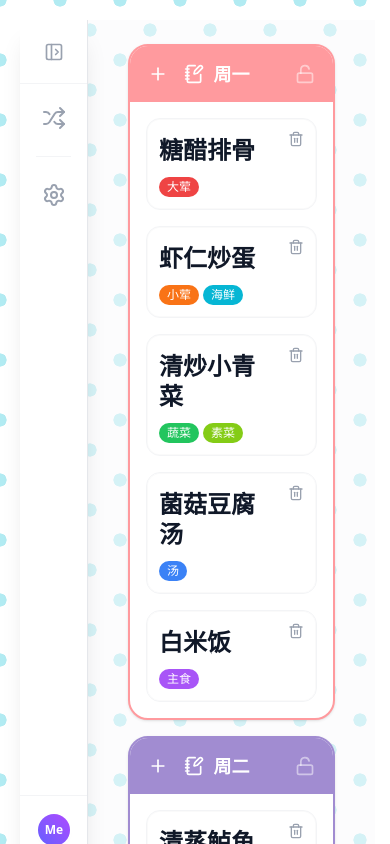
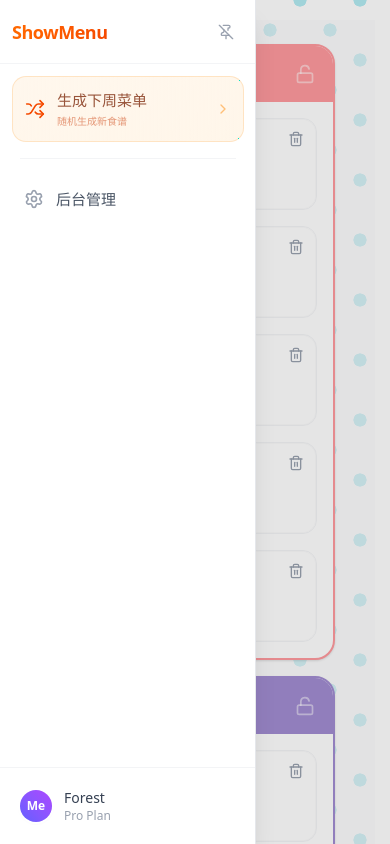
Before and after one commit to forestsheep911/show-me-the-menu, a Next.js app in the folder web/: page / in a window 390 px wide. Shown: the top 844 px of the page. Built offline with nearby package versions, Linux system fonts and the light colour scheme.

Commit message:
feat: Add a new SideMenu component with pin/hover functionality and a root package.json for project setup.

```diff
--- a/web/src/components/SideMenu.tsx
+++ b/web/src/components/SideMenu.tsx
@@ -2,18 +2,21 @@
 
 import { useState, useEffect, useCallback } from "react";
 import Link from "next/link";
-import { Settings, Shuffle, PanelLeftOpen, PanelLeftClose, ChevronRight } from "lucide-react";
+import { Settings, Shuffle, ChevronRight, Pin, PinOff } from "lucide-react";
 import { cn } from "@/lib/utils";
 import { useMenuStore } from "@/store/menuStore";
-import { Button } from "@/components/ui/button";
 
 interface SideMenuProps {
     className?: string;
 }
 
 export function SideMenu({ className }: SideMenuProps) {
-    const [isExpanded, setIsExpanded] = useState(false);
+    const [isPinned, setIsPinned] = useState(false);
+    const [isHovered, setIsHovered] = useState(false);
     const generateNewMenu = useMenuStore((state) => state.generateNewMenu);
+
+    // 展开状态：固定时始终展开，非固定时只在hover时展开
+    const isExpanded = isPinned || isHovered;
 
     const handleKeyDown = useCallback((e: KeyboardEvent) => {
         const target = e.target as HTMLElement;
@@ -27,51 +30,77 @@ export function SideMenu({ className }: SideMenuProps) {
 
         if (e.key === "f" || e.key === "F") {
             e.preventDefault();
-            setIsExpanded((prev) => !prev);
+            setIsPinned((prev) => !prev);
         }
 
-        if (e.key === "Escape" && isExpanded) {
+        if (e.key === "Escape" && isPinned) {
             e.preventDefault();
-            setIsExpanded(false);
+            setIsPinned(false);
         }
-    }, [isExpanded]);
+    }, [isPinned]);
 
     useEffect(() => {
         document.addEventListener("keydown", handleKeyDown);
         return () => document.removeEventListener("keydown", handleKeyDown);
     }, [handleKeyDown]);
 
+    const handleMouseLeaveMenu = useCallback(() => {
+        if (!isPinned) {
+            setIsHovered(false);
+        }
+    }, [isPinned]);
+
     return (
         <>
+            {/* 占位元素：当固定时在文档流中占据空间，把主内容往右推 */}
+            {isPinned && (
+                <div className="w-64 h-screen shrink-0" />
+            )}
+
+            {/* 鼠标触发区域：非固定时在最左边显示一个隐形的触发区 */}
+            {!isPinned && !isHovered && (
+                <div
+                    className="fixed left-0 top-0 h-screen w-3 z-50"
+                    onMouseEnter={() => setIsHovered(true)}
+                />
+            )}
+
+            {/* 菜单主体 - 始终使用 fixed 定位保持一致性 */}
             <div
                 className={cn(
-                    "sticky top-0 h-screen shrink-0 flex flex-col bg-white text-gray-800 transition-all duration-300 ease-[cubic-bezier(0.25,0.1,0.25,1.0)] border-r border-gray-200 shadow-xl",
-                    isExpanded ? "w-64" : "w-[68px]",
+                    "fixed top-0 left-0 h-screen flex flex-col bg-white text-gray-800 transition-all duration-300 ease-[cubic-bezier(0.25,0.1,0.25,1.0)] border-r border-gray-200 shadow-xl overflow-hidden z-50",
+                    isExpanded ? "w-64" : "w-0",
                     className
                 )}
-                onMouseEnter={() => {
-                    // Optional: Auto expand on hover if desired, but user asked for clicking.
-                    // Sticking to click for stability unless requested.
-                }}
+                onMouseEnter={() => !isPinned && setIsHovered(true)}
+                onMouseLeave={handleMouseLeaveMenu}
             >
+                {/* 内部容器：固定宽度，防止内容被压缩 */}
+                <div className="w-64 h-full flex flex-col">
                     {/* Header / Toggle Area */}
-                <div className="h-16 flex items-center justify-center shrink-0 border-b border-gray-100">
-                    <button
-                        onClick={() => setIsExpanded(!isExpanded)}
-                        className={cn(
-                            "group flex items-center justify-center w-10 h-10 rounded-lg hover:bg-gray-100 transition-colors text-gray-400 hover:text-gray-900",
-                            isExpanded && "ml-auto mr-3" // Align right when expanded
-                        )}
-                        title={isExpanded ? "收起 (Esc)" : "展开菜单 (F)"}
-                    >
-                        {isExpanded ? <PanelLeftClose className="size-5" /> : <PanelLeftOpen className="size-5" />}
-                    </button>
-
-                    {isExpanded && (
-                        <div className="absolute left-4 font-bold text-lg tracking-tight bg-gradient-to-r from-orange-500 to-orange-600 bg-clip-text text-transparent opacity-0 animate-in fade-in slide-in-from-left-2 duration-300 fill-mode-forwards" style={{ animationDelay: '100ms' }}>
+                    <div className="h-16 flex items-center justify-between shrink-0 border-b border-gray-100 px-3">
+                        {/* 左侧 Logo */}
+                        <div className="font-bold text-lg tracking-tight bg-gradient-to-r from-orange-500 to-orange-600 bg-clip-text text-transparent">
                             ShowMenu
                         </div>
+
+                        {/* Pin 按钮 */}
+                        <button
+                            onClick={() => setIsPinned(!isPinned)}
+                            className={cn(
+                                "group flex items-center justify-center w-9 h-9 rounded-lg transition-all duration-200",
+                                isPinned
+                                    ? "bg-orange-100 text-orange-600 hover:bg-orange-200"
+                                    : "text-gray-400 hover:text-gray-600 hover:bg-gray-100"
                             )}
+                            title={isPinned ? "取消固定 (F)" : "固定菜单 (F)"}
+                        >
+                            {isPinned ? (
+                                <Pin className="size-4" />
+                            ) : (
+                                <PinOff className="size-4" />
+                            )}
+                        </button>
                     </div>
 
                     {/* Scrollable Content */}
@@ -80,88 +109,60 @@ export function SideMenu({ className }: SideMenuProps) {
                         <button
                             onClick={() => {
                                 generateNewMenu();
-                            // Optional: Close on action
-                            // setIsExpanded(false);
                             }}
-                        className={cn(
-                            "relative flex items-center rounded-xl transition-all duration-200 group overflow-hidden",
-                            isExpanded ? "w-full p-3 bg-gradient-to-br from-orange-50 to-orange-100/50 hover:from-orange-100 hover:to-orange-200/50 border border-orange-200/60" : "w-11 h-11 justify-center hover:bg-gray-100"
-                        )}
+                            className="relative flex items-center w-full p-3 rounded-xl transition-all duration-200 group overflow-hidden bg-gradient-to-br from-orange-50 to-orange-100/50 hover:from-orange-100 hover:to-orange-200/50 border border-orange-200/60"
                             title="一键生成下周菜单"
                         >
-                        <div className={cn(
-                            "flex items-center justify-center transition-all duration-300 z-10",
-                            isExpanded ? "text-orange-600" : "text-gray-400 group-hover:text-orange-500"
-                        )}>
-                            <Shuffle className={cn("transition-transform", isExpanded ? "size-5" : "size-6")} />
+                            <div className="flex items-center justify-center text-orange-600">
+                                <Shuffle className="size-5" />
                             </div>
 
-                        {/* Text Label - Only visible when expanded */}
-                        <div className={cn(
-                            "absolute left-10 ml-1 whitespace-nowrap transition-all duration-300 ease-in-out flex flex-col items-start gap-0.5",
-                            isExpanded ? "opacity-100 translate-x-0" : "opacity-0 -translate-x-4 pointer-events-none"
-                        )}>
+                            <div className="ml-3 flex flex-col items-start gap-0.5">
                                 <span className="font-medium text-orange-900/80 text-[15px]">生成下周菜单</span>
                                 <span className="text-[10px] text-orange-700/50">随机生成新食谱</span>
                             </div>
 
-                        {isExpanded && (
                             <ChevronRight className="absolute right-3 size-4 text-orange-400/50 group-hover:text-orange-500 transition-colors" />
-                        )}
                         </button>
 
-                    <div className={cn("h-px bg-gray-100 my-1 mx-2", !isExpanded && "mx-1")} />
+                        <div className="h-px bg-gray-100 my-1 mx-2" />
 
                         {/* Admin Link */}
                         <Link
                             href="/edit"
-                        className={cn(
-                            "relative flex items-center rounded-xl transition-all duration-200 group overflow-hidden",
-                            isExpanded ? "w-full p-3 hover:bg-gray-100" : "w-11 h-11 justify-center hover:bg-gray-100"
-                        )}
+                            className="relative flex items-center w-full p-3 rounded-xl transition-all duration-200 group overflow-hidden hover:bg-gray-100"
                             title="后台管理"
                         >
-                        <div className={cn(
-                            "flex items-center justify-center transition-all duration-300 z-10",
-                            isExpanded ? "text-gray-400 group-hover:text-gray-600" : "text-gray-400 group-hover:text-gray-600"
-                        )}>
-                            <Settings className={cn("transition-transform", isExpanded ? "size-5" : "size-6")} />
+                            <div className="flex items-center justify-center text-gray-400 group-hover:text-gray-600">
+                                <Settings className="size-5" />
                             </div>
 
-                        <div className={cn(
-                            "absolute left-10 ml-1 whitespace-nowrap transition-all duration-300 ease-in-out",
-                            isExpanded ? "opacity-100 translate-x-0" : "opacity-0 -translate-x-4 pointer-events-none"
-                        )}>
+                            <div className="ml-3">
                                 <span className="font-medium text-gray-600 text-[15px] group-hover:text-gray-900 transition-colors">后台管理</span>
                             </div>
                         </Link>
                     </div>
 
-                {/* Footer User/Profile Area - Placeholder for "Premium" feel */}
+                    {/* Footer User/Profile Area */}
                     <div className="p-3 border-t border-gray-100 mt-auto">
-                    <button className={cn(
-                        "flex items-center rounded-lg transition-all duration-200 hover:bg-gray-50",
-                        isExpanded ? "w-full p-2 gap-3" : "w-11 h-11 justify-center"
-                    )}>
+                        <button className="flex items-center w-full p-2 gap-3 rounded-lg transition-all duration-200 hover:bg-gray-50">
                             <div className="size-8 rounded-full bg-gradient-to-tr from-indigo-500 to-purple-500 shrink-0 flex items-center justify-center text-xs font-bold text-white shadow-sm ring-2 ring-white">
                                 Me
                             </div>
-                        <div className={cn(
-                            "text-left overflow-hidden transition-all duration-300",
-                            isExpanded ? "w-auto opacity-100" : "w-0 opacity-0"
-                        )}>
+                            <div className="text-left overflow-hidden">
                                 <div className="text-sm font-medium text-gray-700 truncate">Forest</div>
                                 <div className="text-xs text-gray-400 truncate">Pro Plan</div>
                             </div>
                         </button>
                     </div>
                 </div>
+            </div>
 
-            {/* Content Backdrop - Optional, if we want to dim the page when expanded on mobile */}
-            {isExpanded && (
+            {/* Content Backdrop - 浮动模式下的背景遮罩 */}
+            {!isPinned && isHovered && (
                 <div
-                    className="fixed inset-0 bg-black/20 z-40 md:hidden animate-in fade-in duration-300"
-                    onClick={() => setIsExpanded(false)}
+                    className="fixed inset-0 bg-black/10 z-40 animate-in fade-in duration-200"
+                    onClick={() => setIsHovered(false)}
                 />
             )}
         </>
```
Also changed, not shown: package.json (added, +7 -0 lines). Lines whose indentation alone changed are shown as unchanged.
